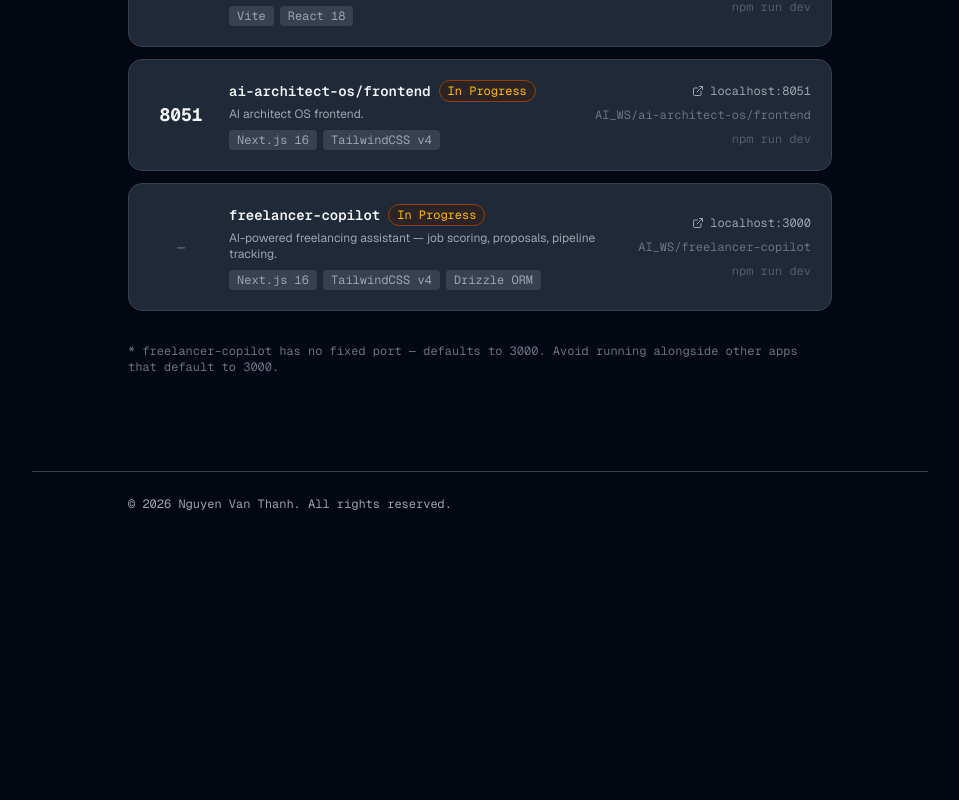
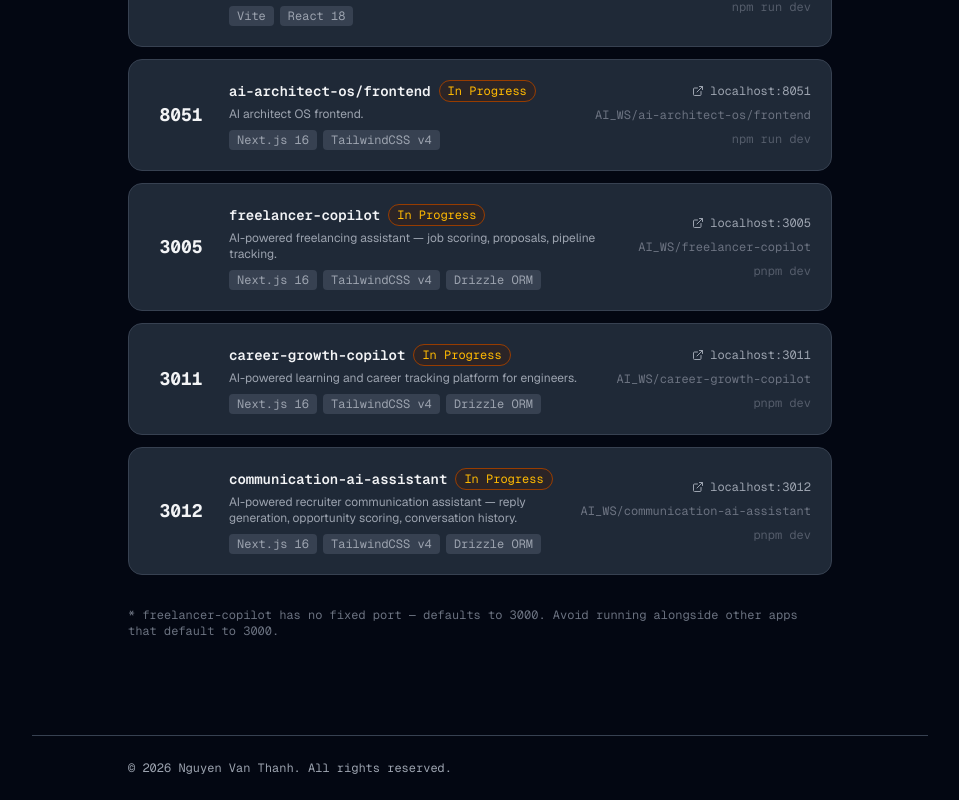
Before and after one commit to thanhnv-freelance/portfolio, a Next.js app: page /workspace in a window 1280 px wide. Shown: the part 737-1537 px from the top of the page, without its empty margins (160-1119 px from the left). Before the commit the page ends 1273 px from the top, so only its background shows below. Built offline with nearby package versions, Linux system fonts and the light colour scheme.

Commit message:
update local port and add a new project to portfolio

```diff
--- a/data/profile.ts
+++ b/data/profile.ts
@@ -78,6 +78,17 @@ export const experience = [
 
 export const projects = [
   {
+    slug: 'ai-operations-portal',
+    title: 'AI Operations Portal',
+    status: 'production' as const,
+    problem: 'Operations teams in fintech/remittance need to query live transaction data and internal docs without writing SQL or filing tickets to analytics teams.',
+    description: 'AI-assisted operational intelligence platform for enterprise remittance systems. Features a Text-to-SQL pipeline (NL → validated SQL → streamed explanation) over a real 65-column fintech schema, a hybrid RAG pipeline (BM25 + vector + RRF) over internal runbooks with RAGAS evaluation (context_recall 0.865), LLM observability via Langfuse, and a React dashboard with live transaction metrics.',
+    tech: ['Python', 'FastAPI', 'Claude claude-opus-4-6', 'ChromaDB', 'BM25', 'PostgreSQL', 'React', 'TypeScript', 'Langfuse', 'Docker', 'Render', 'Vercel', 'Neon'],
+    github: 'https://github.com/thanhnv2210/ai-operations-portal',
+    live: 'https://aiops.thanhnguyen.dev',
+    image: null,
+  },
+  {
     slug: 'freelancer-copilot',
     title: 'Freelancer Copilot',
     status: 'in-progress' as const,
--- a/data/workspace.ts
+++ b/data/workspace.ts
@@ -75,11 +75,31 @@ export const workspaceApps: WorkspaceApp[] = [
   {
     name: 'freelancer-copilot',
     path: 'AI_WS/freelancer-copilot',
-    port: null,
-    url: 'http://localhost:3000',
+    port: 3005,
+    url: 'http://localhost:3005',
     stack: ['Next.js 16', 'TailwindCSS v4', 'Drizzle ORM'],
     description: 'AI-powered freelancing assistant — job scoring, proposals, pipeline tracking.',
     status: 'in-progress',
-    command: 'npm run dev',
+    command: 'pnpm dev',
+  },
+  {
+    name: 'career-growth-copilot',
+    path: 'AI_WS/career-growth-copilot',
+    port: 3011,
+    url: 'http://localhost:3011',
+    stack: ['Next.js 16', 'TailwindCSS v4', 'Drizzle ORM'],
+    description: 'AI-powered learning and career tracking platform for engineers.',
+    status: 'in-progress',
+    command: 'pnpm dev',
+  },
+  {
+    name: 'communication-ai-assistant',
+    path: 'AI_WS/communication-ai-assistant',
+    port: 3012,
+    url: 'http://localhost:3012',
+    stack: ['Next.js 16', 'TailwindCSS v4', 'Drizzle ORM'],
+    description: 'AI-powered recruiter communication assistant — reply generation, opportunity scoring, conversation history.',
+    status: 'in-progress',
+    command: 'pnpm dev',
   },
 ]
--- /dev/null
+++ b/scripts/test-email.mjs
@@ -0,0 +1,70 @@
+// Quick smoke test for the Resend email config
+// Usage: node scripts/test-email.mjs
+import { readFileSync } from 'fs'
+import { resolve } from 'path'
+
+// Load .env.local manually (no dotenv dependency needed)
+const envPath = resolve(process.cwd(), '.env.local')
+for (const line of readFileSync(envPath, 'utf8').split('\n')) {
+  const trimmed = line.trim()
+  if (!trimmed || trimmed.startsWith('#')) continue
+  const [key, ...rest] = trimmed.split('=')
+  process.env[key.trim()] = rest.join('=').trim()
+}
+
+const { Resend } = await import('resend')
+
+const resend = new Resend(process.env.RESEND_API_KEY)
+const FROM = process.env.EMAIL_FROM
+const NOTIFY_TO = process.env.EMAIL_NOTIFY_TO
+
+console.log('Config:')
+console.log('  RESEND_API_KEY :', process.env.RESEND_API_KEY ? `${process.env.RESEND_API_KEY.slice(0, 8)}…` : '(missing)')
+console.log('  EMAIL_FROM     :', FROM)
+console.log('  EMAIL_NOTIFY_TO:', NOTIFY_TO)
+console.log('')
+
+// Test 1: Notification email to owner
+console.log('Sending notification email to owner…')
+const r1 = await resend.emails.send({
+  from: FROM,
+  to: NOTIFY_TO,
+  replyTo: 'test-sender@example.com',
+  subject: '[Portfolio Test] Contact form notification',
+  html: `
+    <div style="font-family:sans-serif;max-width:520px;padding:32px 24px;color:#111">
+      <p style="font-size:12px;color:#888;text-transform:uppercase">Portfolio Contact · Test User</p>
+      <h2 style="margin:8px 0 20px">test-sender@example.com</h2>
+      <div style="padding:16px;background:#f5f5f5;border-radius:8px;font-size:14px;color:#333">
+        This is a test message from the portfolio contact form smoke test.
+      </div>
+      <p style="margin:20px 0 0;font-size:13px;color:#555">
+        Reply to this email to respond directly to <strong>test-sender@example.com</strong>.
+      </p>
+    </div>
+  `,
+})
+console.log('  Result:', r1.error ? `ERROR — ${r1.error.message}` : `OK — id: ${r1.data?.id}`)
+
+// Test 2: Acknowledgement email to user
+// Note: with onboarding@resend.dev, this only works if NOTIFY_TO is the Resend account email
+console.log('')
+console.log('Sending acknowledgement email to user…')
+const r2 = await resend.emails.send({
+  from: FROM,
+  to: NOTIFY_TO, // using NOTIFY_TO as proxy — onboarding@resend.dev can't send to arbitrary emails
+  subject: '[Portfolio Test] Thanks for reaching out',
+  html: `
+    <div style="font-family:sans-serif;max-width:480px;padding:32px 24px;color:#111">
+      <p style="font-size:12px;font-weight:700;letter-spacing:.08em;text-transform:uppercase;color:#555;margin:0 0 20px">
+        Nguyen Van Thanh
+      </p>
+      <p style="margin:0 0 16px;color:#555;font-size:14px;line-height:1.6">Hi Test,</p>
+      <p style="margin:0 0 16px;color:#555;font-size:14px;line-height:1.6">
+        Thanks for reaching out. I've received your message and will get back to you within 24 hours.
+      </p>
+      <p style="margin:32px 0 0;font-size:11px;color:#bbb">This is an automated confirmation of your message.</p>
+    </div>
+  `,
+})
+console.log('  Result:', r2.error ? `ERROR — ${r2.error.message}` : `OK — id: ${r2.data?.id}`)
```
